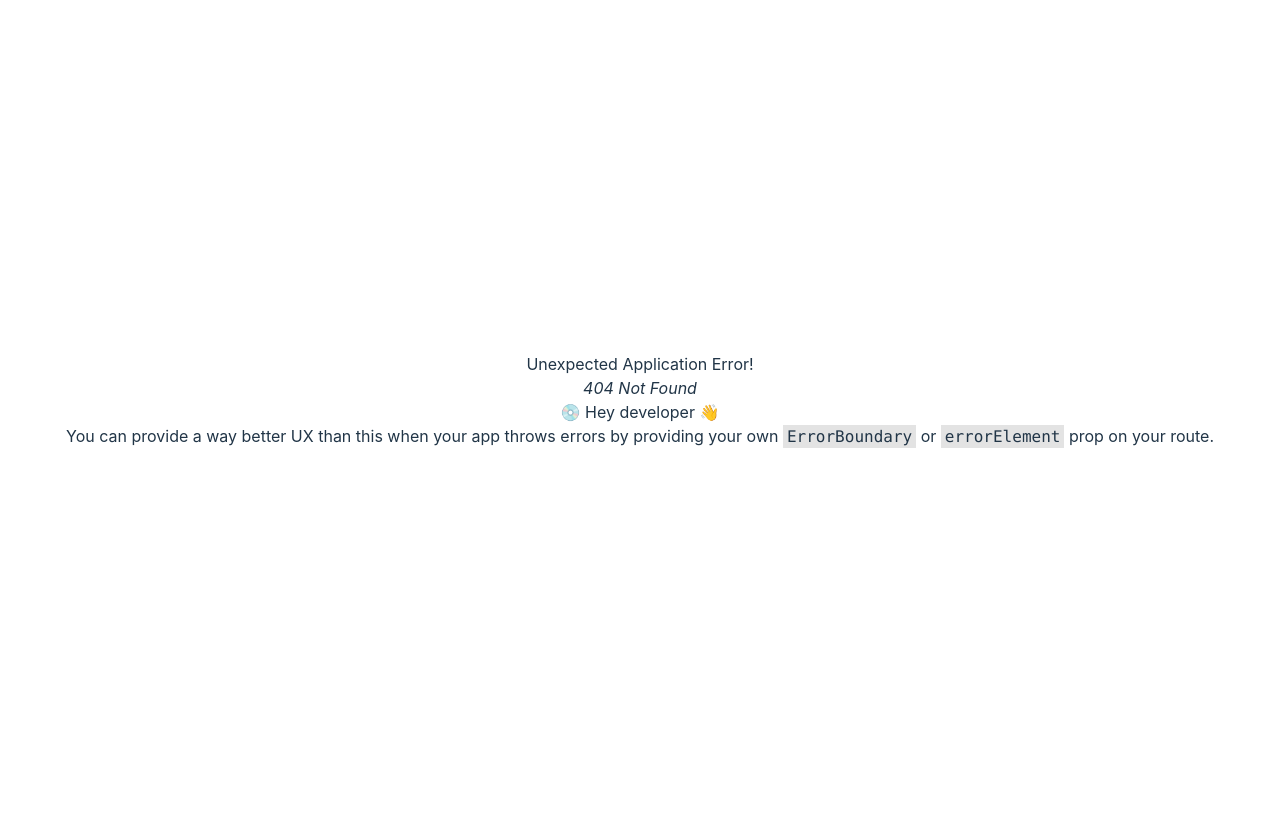
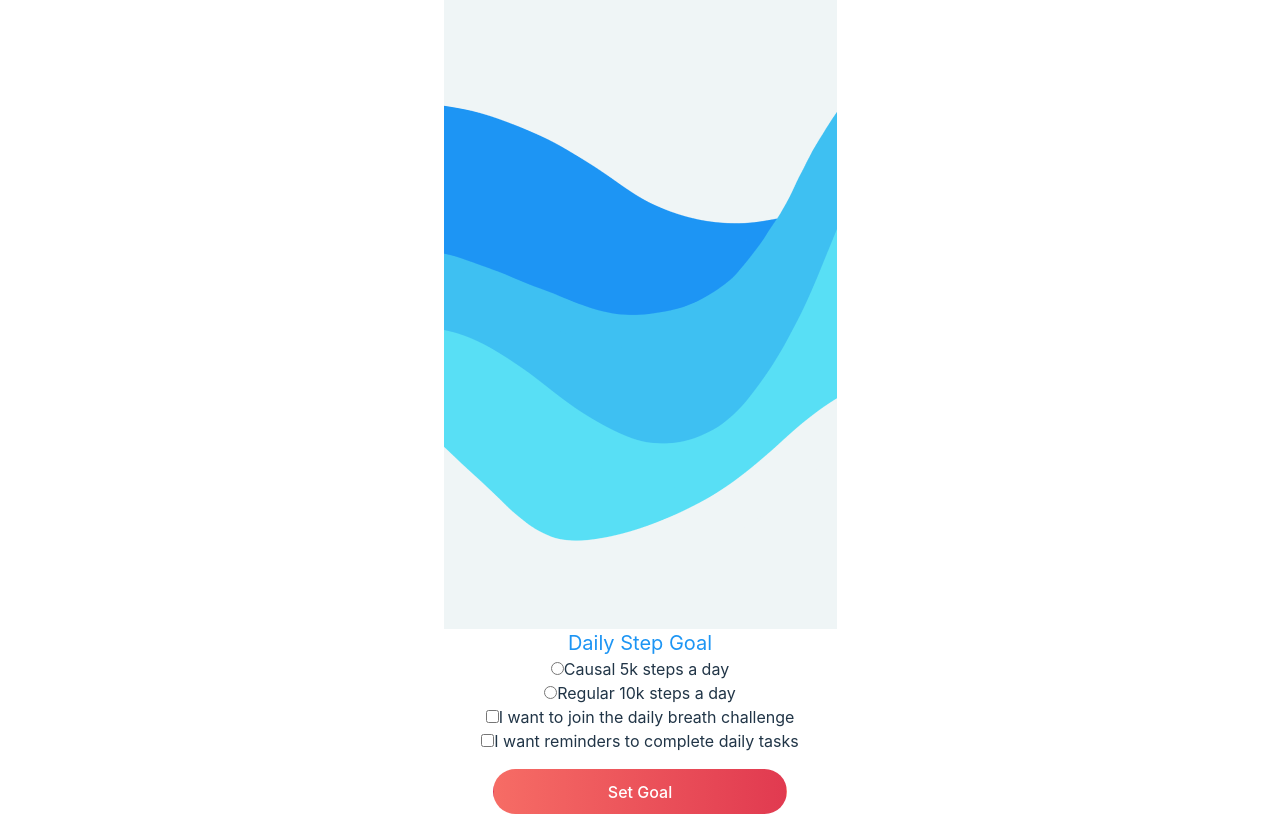
Before and after one commit to vvyn/hacksmu, a React (Vite) app in the folder client/: page /onboarding/4 in a window 1280 px wide. Before the commit this address had no page. Built offline with nearby package versions, Linux system fonts and the light colour scheme.

Commit message:
Add onboarding and fix flow nav

```diff
--- a/client/index.html
+++ b/client/index.html
@@ -2,9 +2,9 @@
 <html lang="en">
   <head>
     <meta charset="UTF-8" />
-    <link rel="icon" type="image/svg+xml" href="/vite.svg" />
+    <link rel="icon" type="image/gif" href="/corgiEarWag.gif" />
     <meta name="viewport" content="width=device-width, initial-scale=1.0" />
-    <title>HackSMU</title>
+    <title>CalmCompanion</title>
   </head>
   <body>
     <div id="root"></div>
--- a/client/src/components/Breathe.tsx
+++ b/client/src/components/Breathe.tsx
@@ -15,7 +15,7 @@ function Breathe() {
   };
 
   const handleContinue = () => {
-    navigate('/');
+    navigate('/home');
   };
 
   return (
--- a/client/src/components/breatheHeader/BreatheHeader.tsx
+++ b/client/src/components/breatheHeader/BreatheHeader.tsx
@@ -5,13 +5,13 @@ import classes from './BreatheHeader.module.css';
 export function BreatheHeader() {
   const navigate = useNavigate();
 
-  const goToBreathPage = () => {
-    navigate('/breath');
+  const goToBreathePage = () => {
+    navigate('/breathe');
   };
 
   return (
     <div className={classes.root}>
-      <Container size="md">
+      <Container size="md" onClick={goToBreathePage}>
         <div className={classes.inner}>
           <div className={classes.content}>
           <Text className={classes.welcomeText}>
--- a/client/src/components/onboarding/Onboarding1.tsx
+++ b/client/src/components/onboarding/Onboarding1.tsx
@@ -1,11 +1,28 @@
-
+import { useNavigate } from "react-router-dom";
 
 export default function Onboarding1() {
+  const navigate = useNavigate();
+
+  const handleGetStarted = () => {
+    navigate('/onboarding/2');
+  };
 
   return (
     <>
       <div className="bg-[#EFF5F6]">
+        <div className="text-4xl font-bold pt-8">Name of App</div>
+        <div className="text-3xl">Tagline</div>
         <img src="/onboarding_wave.png" alt="wave" />
+        <div>
+          <button onClick={handleGetStarted} className="w-3/4 rounded-full text-white bg-gradient-to-r from-[#F66C65] to-[#E13A50]">
+            Get Started
+          </button>
+        </div>
+        <div className="mt-2">
+          <button className="w-3/4 rounded-full text-[#F66C65] border-[#F66C65]">
+            I Already Have An Account
+          </button>
+        </div>
       </div>
     </>
   )
--- a/client/src/components/onboarding/Onboarding2.tsx
+++ b/client/src/components/onboarding/Onboarding2.tsx
@@ -1,11 +1,29 @@
+import { useNavigate } from "react-router-dom";
 
 export default function Onboarding2() {
+  const navigate = useNavigate();
+
+  const handleCreate= () => {
+    navigate('/onboarding/3');
+  };
 
   return (
     <>
       <div className="pb-20 bg-[#EFF5F6] ">
         <img src="/onboarding_wave.png" alt="wave" />
       </div>
+      <div className="text-[#1D95F4] text-xl">Account Setup</div>
+      <div>
+        <input type="text" placeholder="Email" className="w-3/4 border-b-2 border-[#F66C65]"/>
+      </div>
+      <div className="mb-4">
+        <input type="text" placeholder="Username" className="w-3/4 border-b-2 border-[#F66C65]"/>
+      </div>
+      <div>
+        <button onClick={handleCreate} className="w-3/4 rounded-full text-white bg-gradient-to-r from-[#F66C65] to-[#E13A50]">
+          Create
+        </button>
+      </div>
     </>
   )
 }
--- a/client/src/components/onboarding/Onboarding3.tsx
+++ b/client/src/components/onboarding/Onboarding3.tsx
@@ -1,11 +1,29 @@
+import { useNavigate } from "react-router-dom";
 
 export default function Onboarding3() {
+  const navigate = useNavigate();
+
+  const handleCreate= () => {
+    navigate('/onboarding/4');
+  };
 
   return (
     <>
       <div className="bg-[#EFF5F6] pb-40">
         <img src="/onboarding_wave.png" alt="wave" />
       </div>
+      <div className="text-[#1D95F4] text-xl">Personal Information (optional)</div>
+      <div>
+        <input type="text" placeholder="First Name" className="w-3/4 border-b-2 border-[#F66C65]"/>
+      </div>
+      <div className="mb-4">
+        <input type="text" placeholder="Last Name" className="w-3/4 border-b-2 border-[#F66C65]"/>
+      </div>
+      <div>
+        <button onClick={handleCreate} className="w-3/4 rounded-full text-white bg-gradient-to-r from-[#F66C65] to-[#E13A50]">
+          Create
+        </button>
+      </div>
     </>
   )
 }
--- /dev/null
+++ b/client/src/components/onboarding/Onboarding4.tsx
@@ -0,0 +1,41 @@
+import { useNavigate } from "react-router-dom";
+
+export default function Onboarding4() {
+  const navigate = useNavigate();
+
+  const handleSetGoal= () => {
+    navigate('/breatheIntro');
+  };
+
+  return (
+    <>
+      <div className="bg-[#EFF5F6]">
+        <img src="/onboarding_wave.png" alt="wave" />
+      </div>
+      <div className="text-[#1D95F4] text-xl">Daily Step Goal</div>
+      <div>
+        <input type="radio" placeholder="casual" className=""/>
+        <span>Causal </span>
+        <span>5k steps a day</span>
+      </div>
+      <div className="">
+        <input type="radio" placeholder="regular" className=""/>
+        <span>Regular </span>
+        <span>10k steps a day</span>
+      </div>
+      <div>
+        <input type="checkbox" placeholder="dailyBreath" className=""/>
+        <span>I want to join the daily breath challenge</span>
+      </div>
+      <div className="mb-4">
+        <input type="checkbox" placeholder="dailyTasks" className=""/>
+        <span>I want reminders to complete daily tasks</span>
+      </div>
+      <div>
+        <button onClick={handleSetGoal} className="w-3/4 rounded-full text-white bg-gradient-to-r from-[#F66C65] to-[#E13A50]">
+          Set Goal
+        </button>
+      </div>
+    </>
+  )
+}
--- /dev/null
+++ b/client/src/pages/Home.tsx
@@ -0,0 +1,10 @@
+
+function Home() {
+  return (
+    <>
+      Hi
+    </>
+  );
+}
+
+export default Home;
```
Also changed, not shown: client/src/main.tsx (+26 -16 lines), client/public/onboarding_wave.png.
